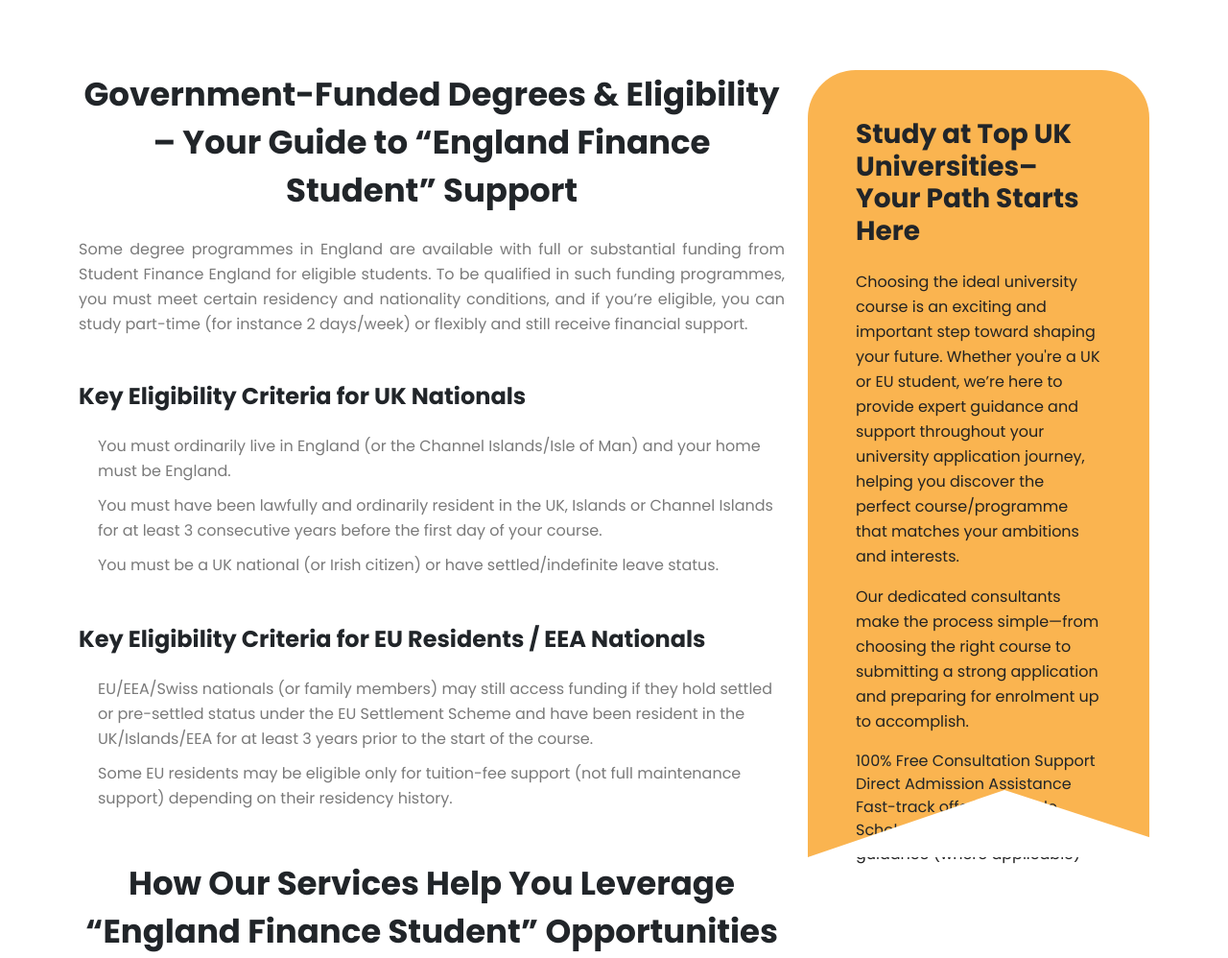
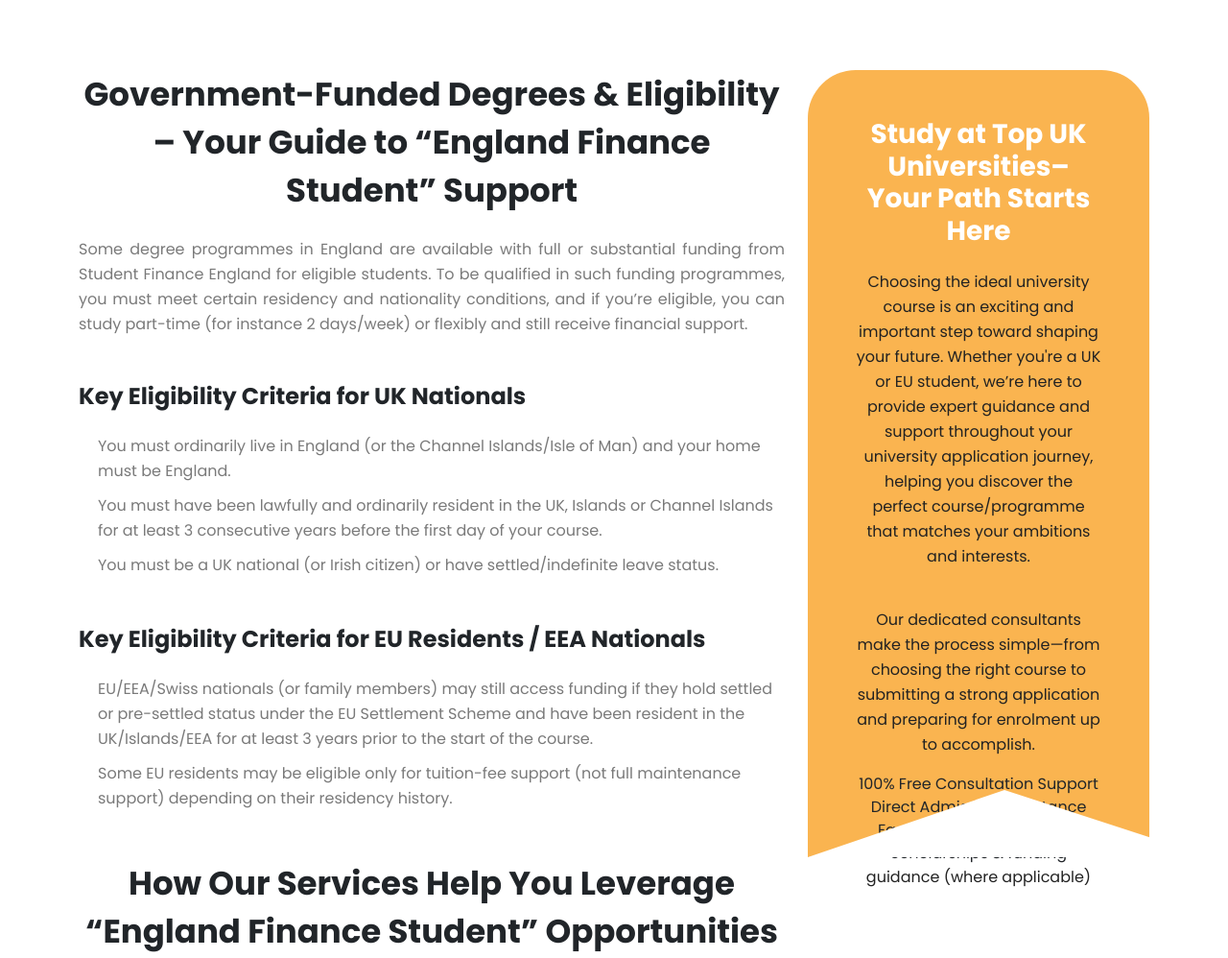
Before and after one commit to rahim-ezzhaIT/AH-Edu-Test, a plain HTML site: page admissions-info.html in a window 1280 px wide. Shown: the part 1000-1998 px from the top of the page at 96% size. Drawn offline with nearby package versions, Linux system fonts and the light colour scheme; no server answers.

Commit message:
css changed

```diff
--- a/admissions-info.html
+++ b/admissions-info.html
@@ -265,8 +265,9 @@
                                 <div class="right-body-info">
                                     <h1>Study at Top UK Universities–Your Path Starts Here</h1>
                                     <p>Choosing the ideal university course is an exciting and important step toward shaping your future. Whether you're a UK or EU student, we’re here to provide expert guidance and support throughout your university application journey, helping you discover the perfect course/programme that matches your ambitions and interests.</p>
+                                    <br>
                                     <p>Our dedicated consultants make the process simple—from choosing the right course to submitting a strong application and preparing for enrolment up to accomplish.</p>
-                                    <ul>
+                                    <ul style="text-align: center;">
                                         <li>100% Free Consultation Support</li>
                                         <li>Direct Admission Assistance</li>
                                         <li>Fast-track offers available</li>
--- a/assets/css/style.css
+++ b/assets/css/style.css
@@ -2278,11 +2278,14 @@ section.contact-us-page .right-info ul li span {
   font-size: 28px;
   font-weight: 600;
   margin-bottom: 24px;
+  color: #fff;
+  text-align: center;
 }
 
 .right-body-info p{
   font-size: 16px;
   color: #222;
+  text-align: center;
 }
 /* Admission Section End */
 
```
